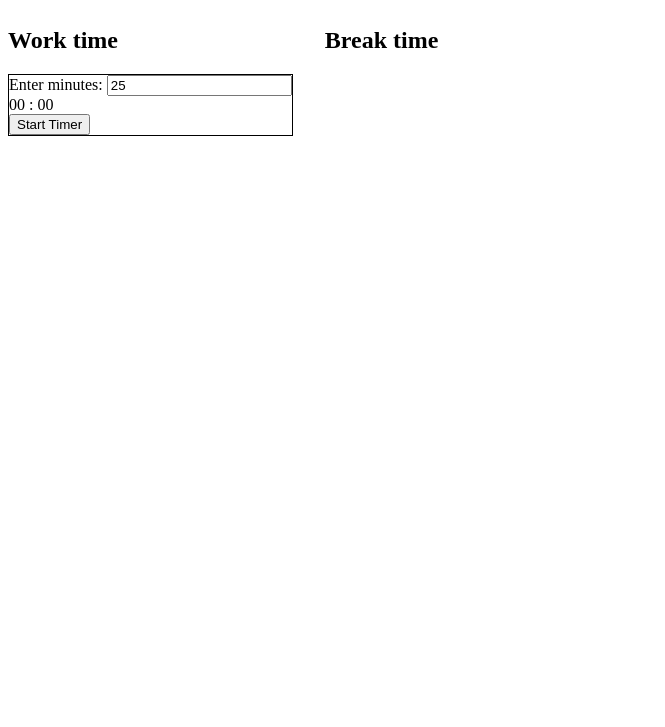
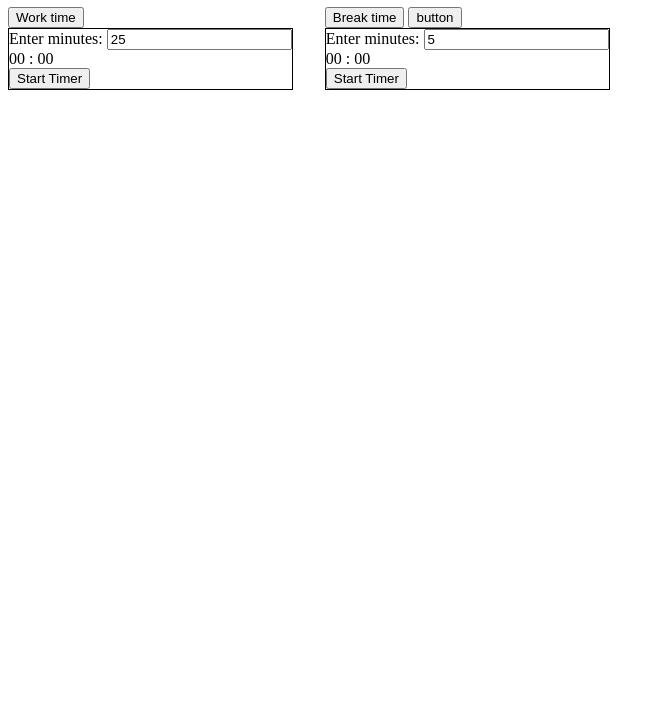
Before and after one commit to kmitova/pomodoro-timer, a plain HTML site: page index.html in a window 1280 px wide. Shown: the part 73-800 px from the top of the page, without its empty margins (0-665 px from the left). Drawn offline with Linux system fonts and the light colour scheme.

Commit message:
app.js updates

```diff
--- a/index.html
+++ b/index.html
@@ -15,7 +15,7 @@
     <h1>Pomodoro Timer</h1>
     <main class="container">
       <div class="work-container">
-        <h2 id="work-time-title">Work time</h2>
+        <button id="work-time-title">Work time</button>
         <div class="work-timer">
           <!-- <div class="set-time">
             <label for="time">Enter minutes:</label>
@@ -40,7 +40,8 @@
       </div>
 
       <div class="break-container">
-        <h2 id="break-time-title">Break time</h2>
+        <button id="break-time-title">Break time</button>
+        <button id="btn">button</button>
         <div class="break-timer">
           <!-- <div class="set-time">
             <label for="time">Enter minutes:</label>
@@ -64,6 +65,7 @@
         </div>
       </div>
     </main>
+
     <script src="./scripts/app.js" type="module"></script>
   </body>
 </html>
--- a/scripts/app.js
+++ b/scripts/app.js
@@ -6,25 +6,34 @@ const breakSectionDisplay = document.getElementById("break-time-title");
 const workTimer = document.querySelector(".work-timer");
 const breakTimer = document.querySelector(".break-timer");
 
-window.onload = () => {
-  loadWorkTimer();
-};
+// window.onload = () => {
+//   loadWorkTimer();
+// };
 
-workSectionDisplay.addEventListener("click", loadWorkTimer());
+// document.querySelector("h1").addEventListener("click", console.log("hi"));
+// workSectionDisplay.addEventListener("click", console.log("new test"));
 
-breakSectionDisplay.addEventListener("click", loadBreakTimer());
+// workSectionDisplay.addEventListener("click", console.log("work"));
 
-function loadWorkTimer() {
-  new WorkTimer(document.querySelector(".work-timer"));
-  workTimer.style.display = "block";
-  breakTimer.style.display = "none";
-}
+// breakSectionDisplay.addEventListener("click", console.log("break"));
 
-function loadBreakTimer() {
-  new BreakTimer(document.querySelector(".break-timer"));
-  breakTimer.style.display = "block";
-  workTimer.style.display = "none";
-}
+// function loadWorkTimer() {
+//   new WorkTimer(document.querySelector(".work-timer"));
+//   workTimer.style.display = "block";
+//   breakTimer.style.display = "none";
+// }
 
-// new WorkTimer(document.querySelector(".work-timer"));
-// new BreakTimer(document.querySelector(".break-timer"));
+// function loadBreakTimer() {
+//   new BreakTimer(document.querySelector(".break-timer"));
+//   breakTimer.style.display = "block";
+//   workTimer.style.display = "none";
+// }
+
+new WorkTimer(document.querySelector(".work-timer"));
+new BreakTimer(document.querySelector(".break-timer"));
+
+const button = document.getElementById("btn");
+
+button.addEventListener("click", (event) => {
+  console.log("clicked");
+});
--- a/styles/style.css
+++ b/styles/style.css
@@ -7,3 +7,7 @@ main {
 .work-timer, .break-timer {
   border: 1px solid black
 }
+
+.hidden {
+  display: none;
+}
```
